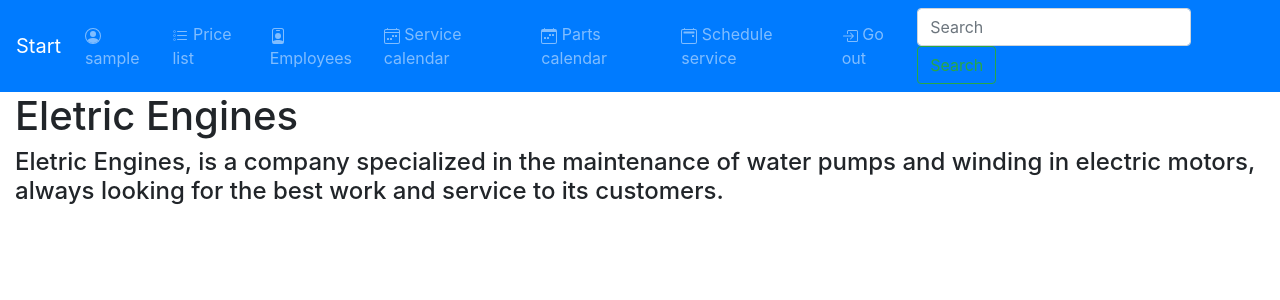
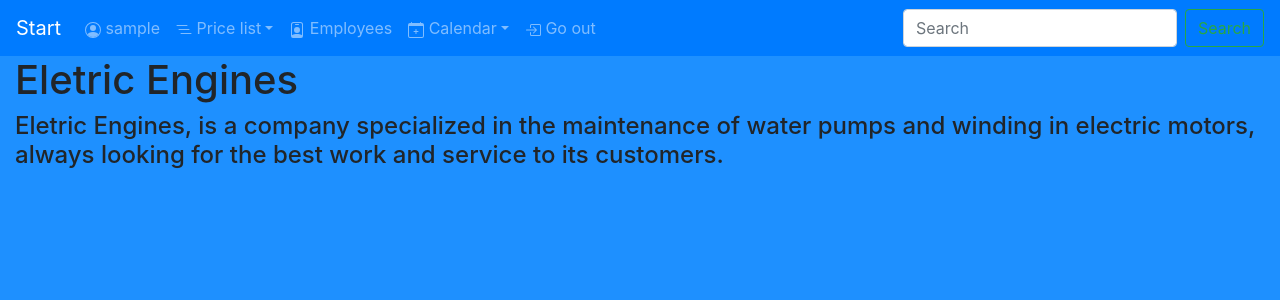
Before and after one commit to GomidesTs/EleticEngines, a Django app: page /main/ in a window 1280 px wide. Shown: the top 300 px of the page. Run offline with Django 3.2, Linux system fonts and the light colour scheme; the visitor is signed in with stand-in values (Sample User, id 1); some libraries are stand-ins or nearby versions.

Commit message:
Applying css

```diff
--- a/eletric_engines/index/templates/main/main.html
+++ b/eletric_engines/index/templates/main/main.html
@@ -1,4 +1,5 @@
 {% load admin_list %}
+{% load static %}
 <!doctype html>
 <html lang="en">
   <head>
@@ -8,6 +9,7 @@
     <meta name="viewport" content="width=device-width, initial-scale=1, shrink-to-fit=no">
     <!-- Bootstrap CSS -->
     <link rel="stylesheet" href="https://stackpath.bootstrapcdn.com/bootstrap/4.3.1/css/bootstrap.min.css" integrity="sha384-ggOyR0iXCbMQv3Xipma34MD+dH/1fQ784/j6cY/iJTQUOhcWr7x9JvoRxT2MZw1T" crossorigin="anonymous">
+    <link rel="stylesheet" href="{% static 'css/main.css' %}">
   </head>
   <body>
     <nav class="navbar navbar-expand-sm navbar-dark bg-primary">
@@ -23,36 +25,45 @@
                 <path fill-rule="evenodd" d="M8 9a3 3 0 1 0 0-6 3 3 0 0 0 0 6z"/>
                 <path fill-rule="evenodd" d="M8 1a7 7 0 1 0 0 14A7 7 0 0 0 8 1zM0 8a8 8 0 1 1 16 0A8 8 0 0 1 0 8z"/>
               </svg> {{request.user}}</a>
-            <li class="nav-item">
-              <a class="nav-link" href="{% url 'pricelist' %}"><svg width="1em" height="1em" viewBox="0 0 16 16" class="bi bi-list-task" fill="currentColor" xmlns="http://www.w3.org/2000/svg">
-                <path fill-rule="evenodd" d="M2 2.5a.5.5 0 0 0-.5.5v1a.5.5 0 0 0 .5.5h1a.5.5 0 0 0 .5-.5V3a.5.5 0 0 0-.5-.5H2zM3 3H2v1h1V3z"/>
-                <path d="M5 3.5a.5.5 0 0 1 .5-.5h9a.5.5 0 0 1 0 1h-9a.5.5 0 0 1-.5-.5zM5.5 7a.5.5 0 0 0 0 1h9a.5.5 0 0 0 0-1h-9zm0 4a.5.5 0 0 0 0 1h9a.5.5 0 0 0 0-1h-9z"/>
-                <path fill-rule="evenodd" d="M1.5 7a.5.5 0 0 1 .5-.5h1a.5.5 0 0 1 .5.5v1a.5.5 0 0 1-.5.5H2a.5.5 0 0 1-.5-.5V7zM2 7h1v1H2V7zm0 3.5a.5.5 0 0 0-.5.5v1a.5.5 0 0 0 .5.5h1a.5.5 0 0 0 .5-.5v-1a.5.5 0 0 0-.5-.5H2zm1 .5H2v1h1v-1z"/>
-              </svg> Price list</a>
-            </li>
+              <li class="nav-item dropdown">
+                <a class="nav-link dropdown-toggle" data-toggle="dropdown" href="#" role="button" aria-haspopup="true" aria-expanded="false"><svg width="1em" height="1em" viewBox="0 0 16 16" class="bi bi-list-nested" fill="currentColor" xmlns="http://www.w3.org/2000/svg">
+                  <path fill-rule="evenodd" d="M4.5 11.5A.5.5 0 0 1 5 11h10a.5.5 0 0 1 0 1H5a.5.5 0 0 1-.5-.5zm-2-4A.5.5 0 0 1 3 7h10a.5.5 0 0 1 0 1H3a.5.5 0 0 1-.5-.5zm-2-4A.5.5 0 0 1 1 3h10a.5.5 0 0 1 0 1H1a.5.5 0 0 1-.5-.5z"/>
+                </svg> Price list</a>
+                <div class="dropdown-menu">
+                  <a class="dropdown-item" href="#tab2Id"><svg width="1em" height="1em" viewBox="0 0 16 16" class="bi bi-screwdriver" fill="currentColor" xmlns="http://www.w3.org/2000/svg">
+                    <path fill-rule="evenodd" d="M0 1l1-1 3.081 2.2a1 1 0 0 1 .419.815v.07a1 1 0 0 0 .293.708L10.5 9.5l.914-.305a1 1 0 0 1 1.023.242l3.356 3.356a1 1 0 0 1 0 1.414l-1.586 1.586a1 1 0 0 1-1.414 0l-3.356-3.356a1 1 0 0 1-.242-1.023L9.5 10.5 3.793 4.793a1 1 0 0 0-.707-.293h-.071a1 1 0 0 1-.814-.419L0 1zm11.354 9.646a.5.5 0 0 0-.708.708l3 3a.5.5 0 0 0 .708-.708l-3-3z"/>
+                  </svg>  Services</a>
+                  <a class="dropdown-item" href="#tab3Id"><svg width="1em" height="1em" viewBox="0 0 16 16" class="bi bi-gear" fill="currentColor" xmlns="http://www.w3.org/2000/svg">
+                    <path fill-rule="evenodd" d="M8.837 1.626c-.246-.835-1.428-.835-1.674 0l-.094.319A1.873 1.873 0 0 1 4.377 3.06l-.292-.16c-.764-.415-1.6.42-1.184 1.185l.159.292a1.873 1.873 0 0 1-1.115 2.692l-.319.094c-.835.246-.835 1.428 0 1.674l.319.094a1.873 1.873 0 0 1 1.115 2.693l-.16.291c-.415.764.42 1.6 1.185 1.184l.292-.159a1.873 1.873 0 0 1 2.692 1.116l.094.318c.246.835 1.428.835 1.674 0l.094-.319a1.873 1.873 0 0 1 2.693-1.115l.291.16c.764.415 1.6-.42 1.184-1.185l-.159-.291a1.873 1.873 0 0 1 1.116-2.693l.318-.094c.835-.246.835-1.428 0-1.674l-.319-.094a1.873 1.873 0 0 1-1.115-2.692l.16-.292c.415-.764-.42-1.6-1.185-1.184l-.291.159A1.873 1.873 0 0 1 8.93 1.945l-.094-.319zm-2.633-.283c.527-1.79 3.065-1.79 3.592 0l.094.319a.873.873 0 0 0 1.255.52l.292-.16c1.64-.892 3.434.901 2.54 2.541l-.159.292a.873.873 0 0 0 .52 1.255l.319.094c1.79.527 1.79 3.065 0 3.592l-.319.094a.873.873 0 0 0-.52 1.255l.16.292c.893 1.64-.902 3.434-2.541 2.54l-.292-.159a.873.873 0 0 0-1.255.52l-.094.319c-.527 1.79-3.065 1.79-3.592 0l-.094-.319a.873.873 0 0 0-1.255-.52l-.292.16c-1.64.893-3.433-.902-2.54-2.541l.159-.292a.873.873 0 0 0-.52-1.255l-.319-.094c-1.79-.527-1.79-3.065 0-3.592l.319-.094a.873.873 0 0 0 .52-1.255l-.16-.292c-.892-1.64.902-3.433 2.541-2.54l.292.159a.873.873 0 0 0 1.255-.52l.094-.319z"/>
+                    <path fill-rule="evenodd" d="M8 5.754a2.246 2.246 0 1 0 0 4.492 2.246 2.246 0 0 0 0-4.492zM4.754 8a3.246 3.246 0 1 1 6.492 0 3.246 3.246 0 0 1-6.492 0z"/>
+                  </svg> Parts</a>
+                </div>
+              </li>
             <li class="nav-item">
               <a class="nav-link" href="#"><svg width="1em" height="1em" viewBox="0 0 16 16" class="bi bi-person-badge" fill="currentColor" xmlns="http://www.w3.org/2000/svg">
                 <path fill-rule="evenodd" d="M2 2.5A2.5 2.5 0 0 1 4.5 0h7A2.5 2.5 0 0 1 14 2.5V14a2 2 0 0 1-2 2H4a2 2 0 0 1-2-2V2.5zM4.5 1A1.5 1.5 0 0 0 3 2.5v10.795a4.2 4.2 0 0 1 .776-.492C4.608 12.387 5.937 12 8 12s3.392.387 4.224.803a4.2 4.2 0 0 1 .776.492V2.5A1.5 1.5 0 0 0 11.5 1h-7z"/>
                 <path fill-rule="evenodd" d="M8 11a3 3 0 1 0 0-6 3 3 0 0 0 0 6zM6 2.5a.5.5 0 0 1 .5-.5h3a.5.5 0 0 1 0 1h-3a.5.5 0 0 1-.5-.5z"/>
               </svg> Employees</a>
             </li>
-            <li class="nav-item">
-              <a class="nav-link" href="#"> <svg width="1em" height="1em" viewBox="0 0 16 16" class="bi bi-calendar4-week" fill="currentColor" xmlns="http://www.w3.org/2000/svg">
-                <path fill-rule="evenodd" d="M3.5 0a.5.5 0 0 1 .5.5V1h8V.5a.5.5 0 0 1 1 0V1h1a2 2 0 0 1 2 2v11a2 2 0 0 1-2 2H2a2 2 0 0 1-2-2V3a2 2 0 0 1 2-2h1V.5a.5.5 0 0 1 .5-.5zM2 2a1 1 0 0 0-1 1v1h14V3a1 1 0 0 0-1-1H2zm13 3H1v9a1 1 0 0 0 1 1h12a1 1 0 0 0 1-1V5z"/>
-                <path d="M11 7.5a.5.5 0 0 1 .5-.5h1a.5.5 0 0 1 .5.5v1a.5.5 0 0 1-.5.5h-1a.5.5 0 0 1-.5-.5v-1zm-3 0a.5.5 0 0 1 .5-.5h1a.5.5 0 0 1 .5.5v1a.5.5 0 0 1-.5.5h-1a.5.5 0 0 1-.5-.5v-1zm-2 3a.5.5 0 0 1 .5-.5h1a.5.5 0 0 1 .5.5v1a.5.5 0 0 1-.5.5h-1a.5.5 0 0 1-.5-.5v-1zm-3 0a.5.5 0 0 1 .5-.5h1a.5.5 0 0 1 .5.5v1a.5.5 0 0 1-.5.5h-1a.5.5 0 0 1-.5-.5v-1z"/>
-              </svg> Service calendar</a>
-            </li>
-            <li class="nav-item">
-              <a class="nav-link" href="#"><svg width="1em" height="1em" viewBox="0 0 16 16" class="bi bi-calendar-week" fill="currentColor" xmlns="http://www.w3.org/2000/svg">
+            <li class="nav-item dropdown">
+              <a class="nav-link dropdown-toggle" href="#" id="dropdownId" data-toggle="dropdown" aria-haspopup="true" aria-expanded="false"> <svg width="1em" height="1em" viewBox="0 0 16 16" class="bi bi-calendar-plus" fill="currentColor" xmlns="http://www.w3.org/2000/svg">
                 <path fill-rule="evenodd" d="M3.5 0a.5.5 0 0 1 .5.5V1h8V.5a.5.5 0 0 1 1 0V1h1a2 2 0 0 1 2 2v11a2 2 0 0 1-2 2H2a2 2 0 0 1-2-2V3a2 2 0 0 1 2-2h1V.5a.5.5 0 0 1 .5-.5zM1 4v10a1 1 0 0 0 1 1h12a1 1 0 0 0 1-1V4H1z"/>
-                <path d="M11 6.5a.5.5 0 0 1 .5-.5h1a.5.5 0 0 1 .5.5v1a.5.5 0 0 1-.5.5h-1a.5.5 0 0 1-.5-.5v-1zm-3 0a.5.5 0 0 1 .5-.5h1a.5.5 0 0 1 .5.5v1a.5.5 0 0 1-.5.5h-1a.5.5 0 0 1-.5-.5v-1zm-5 3a.5.5 0 0 1 .5-.5h1a.5.5 0 0 1 .5.5v1a.5.5 0 0 1-.5.5h-1a.5.5 0 0 1-.5-.5v-1zm3 0a.5.5 0 0 1 .5-.5h1a.5.5 0 0 1 .5.5v1a.5.5 0 0 1-.5.5h-1a.5.5 0 0 1-.5-.5v-1z"/>
-              </svg> Parts calendar</a>
-            </li>
-            <li class="nav-item">
-              <a class="nav-link" href="#"><svg width="1em" height="1em" viewBox="0 0 16 16" class="bi bi-calendar2-event" fill="currentColor" xmlns="http://www.w3.org/2000/svg">
-                <path fill-rule="evenodd" d="M3.5 0a.5.5 0 0 1 .5.5V1h8V.5a.5.5 0 0 1 1 0V1h1a2 2 0 0 1 2 2v11a2 2 0 0 1-2 2H2a2 2 0 0 1-2-2V3a2 2 0 0 1 2-2h1V.5a.5.5 0 0 1 .5-.5zM2 2a1 1 0 0 0-1 1v11a1 1 0 0 0 1 1h12a1 1 0 0 0 1-1V3a1 1 0 0 0-1-1H2z"/>
-                <path d="M2.5 4a.5.5 0 0 1 .5-.5h10a.5.5 0 0 1 .5.5v1a.5.5 0 0 1-.5.5H3a.5.5 0 0 1-.5-.5V4zM11 7.5a.5.5 0 0 1 .5-.5h1a.5.5 0 0 1 .5.5v1a.5.5 0 0 1-.5.5h-1a.5.5 0 0 1-.5-.5v-1z"/>
-              </svg> Schedule service</a>
+                <path fill-rule="evenodd" d="M8 7a.5.5 0 0 1 .5.5V9H10a.5.5 0 0 1 0 1H8.5v1.5a.5.5 0 0 1-1 0V10H6a.5.5 0 0 1 0-1h1.5V7.5A.5.5 0 0 1 8 7z"/>
+              </svg> Calendar</a>
+              <div class="dropdown-menu" aria-labelledby="dropdownId">
+                  <a class="dropdown-item" href="#"><svg width="1em" height="1em" viewBox="0 0 16 16" class="bi bi-calendar-event" fill="currentColor" xmlns="http://www.w3.org/2000/svg">
+                    <path fill-rule="evenodd" d="M3.5 0a.5.5 0 0 1 .5.5V1h8V.5a.5.5 0 0 1 1 0V1h1a2 2 0 0 1 2 2v11a2 2 0 0 1-2 2H2a2 2 0 0 1-2-2V3a2 2 0 0 1 2-2h1V.5a.5.5 0 0 1 .5-.5zM1 4v10a1 1 0 0 0 1 1h12a1 1 0 0 0 1-1V4H1z"/>
+                    <path d="M11 6.5a.5.5 0 0 1 .5-.5h1a.5.5 0 0 1 .5.5v1a.5.5 0 0 1-.5.5h-1a.5.5 0 0 1-.5-.5v-1z"/>
+                  </svg> Services</a>
+                  <a class="dropdown-item" href="#"><svg width="1em" height="1em" viewBox="0 0 16 16" class="bi bi-calendar-week" fill="currentColor" xmlns="http://www.w3.org/2000/svg">
+                    <path fill-rule="evenodd" d="M3.5 0a.5.5 0 0 1 .5.5V1h8V.5a.5.5 0 0 1 1 0V1h1a2 2 0 0 1 2 2v11a2 2 0 0 1-2 2H2a2 2 0 0 1-2-2V3a2 2 0 0 1 2-2h1V.5a.5.5 0 0 1 .5-.5zM1 4v10a1 1 0 0 0 1 1h12a1 1 0 0 0 1-1V4H1z"/>
+                    <path d="M11 6.5a.5.5 0 0 1 .5-.5h1a.5.5 0 0 1 .5.5v1a.5.5 0 0 1-.5.5h-1a.5.5 0 0 1-.5-.5v-1zm-3 0a.5.5 0 0 1 .5-.5h1a.5.5 0 0 1 .5.5v1a.5.5 0 0 1-.5.5h-1a.5.5 0 0 1-.5-.5v-1zm-5 3a.5.5 0 0 1 .5-.5h1a.5.5 0 0 1 .5.5v1a.5.5 0 0 1-.5.5h-1a.5.5 0 0 1-.5-.5v-1zm3 0a.5.5 0 0 1 .5-.5h1a.5.5 0 0 1 .5.5v1a.5.5 0 0 1-.5.5h-1a.5.5 0 0 1-.5-.5v-1z"/>
+                  </svg> Parts</a>
+                  <a class="dropdown-item" href="#"><svg width="1em" height="1em" viewBox="0 0 16 16" class="bi bi-calendar2-range" fill="currentColor" xmlns="http://www.w3.org/2000/svg">
+                    <path fill-rule="evenodd" d="M3.5 0a.5.5 0 0 1 .5.5V1h8V.5a.5.5 0 0 1 1 0V1h1a2 2 0 0 1 2 2v11a2 2 0 0 1-2 2H2a2 2 0 0 1-2-2V3a2 2 0 0 1 2-2h1V.5a.5.5 0 0 1 .5-.5zM2 2a1 1 0 0 0-1 1v11a1 1 0 0 0 1 1h12a1 1 0 0 0 1-1V3a1 1 0 0 0-1-1H2z"/>
+                    <path d="M2.5 4a.5.5 0 0 1 .5-.5h10a.5.5 0 0 1 .5.5v1a.5.5 0 0 1-.5.5H3a.5.5 0 0 1-.5-.5V4zM9 8a1 1 0 0 1 1-1h5v2h-5a1 1 0 0 1-1-1zm-8 2h4a1 1 0 1 1 0 2H1v-2z"/>
+                  </svg> Schedule service</a>
+              </div>
             </li>
             <li class="nav-item">
               <a class="nav-link" href="{% url 'logout' %}"><svg width="1em" height="1em" viewBox="0 0 16 16" class="bi bi-box-arrow-in-right" fill="currentColor" xmlns="http://www.w3.org/2000/svg">
@@ -67,9 +78,8 @@
           </form>
       </div>
     </nav>
-
     <div class="col col-12 mx-auto">
-      <h1>Eletric Engines</h1>
+      <h1>Eletric Engines </h1>
         <h4>Eletric Engines, is a company specialized in the maintenance of water pumps and winding in electric motors, always looking for the best work and service to its customers.</h4>
     </div>
     <!-- Optional JavaScript -->
```
